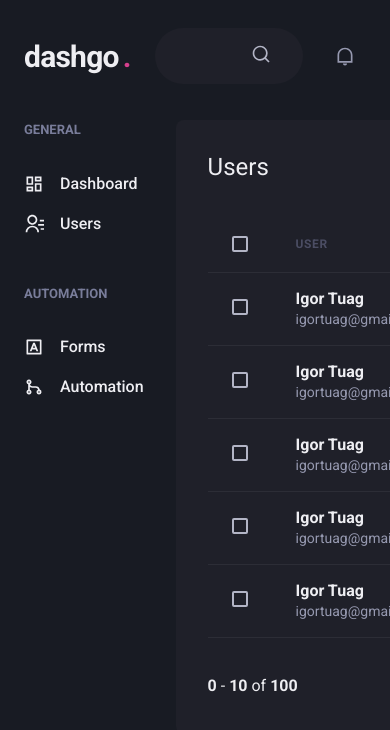
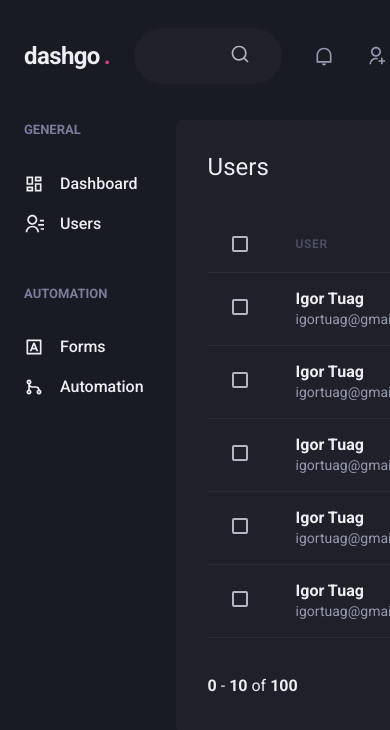
Before and after one commit to igortuag/dashgo, a Next.js app: page /users in a window 390 px wide. Shown: the top 730 px of the page. Built offline with nearby package versions, Linux system fonts and the light colour scheme.

Commit message:
change logo size on mobile

```diff
--- a/src/components/Header/Logo.tsx
+++ b/src/components/Header/Logo.tsx
@@ -3,7 +3,12 @@ import React from "react";
 
 function Logo() {
   return (
-    <Text fontSize="3xl" fontWeight="bold" letterSpacing="tight" w="64">
+    <Text
+      fontSize={["2xl", "3xl"]}
+      fontWeight="bold"
+      letterSpacing="tight"
+      w="64"
+    >
       dashgo
       <Text as="span" ml="1" color="pink.500">
         .
```
